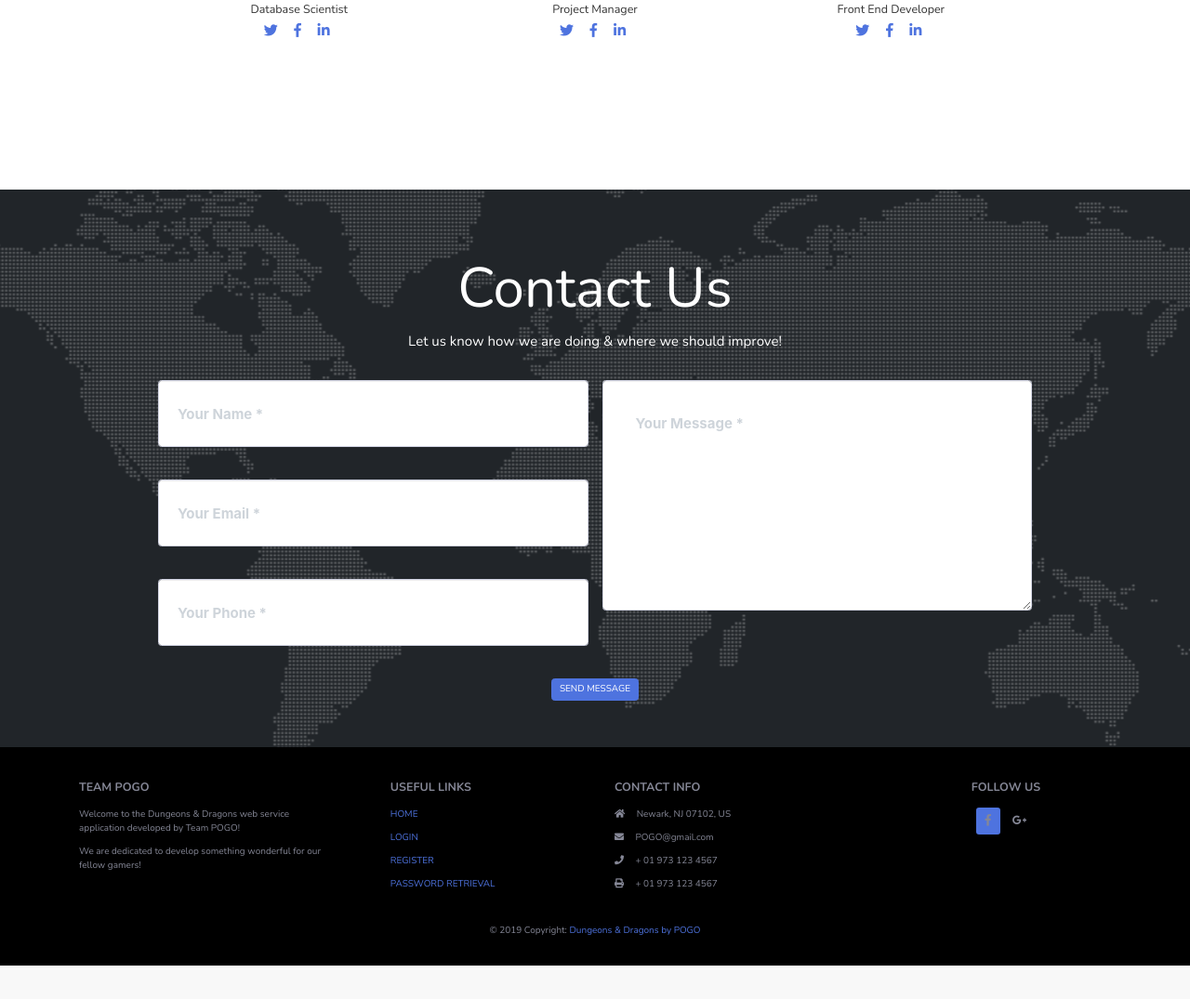
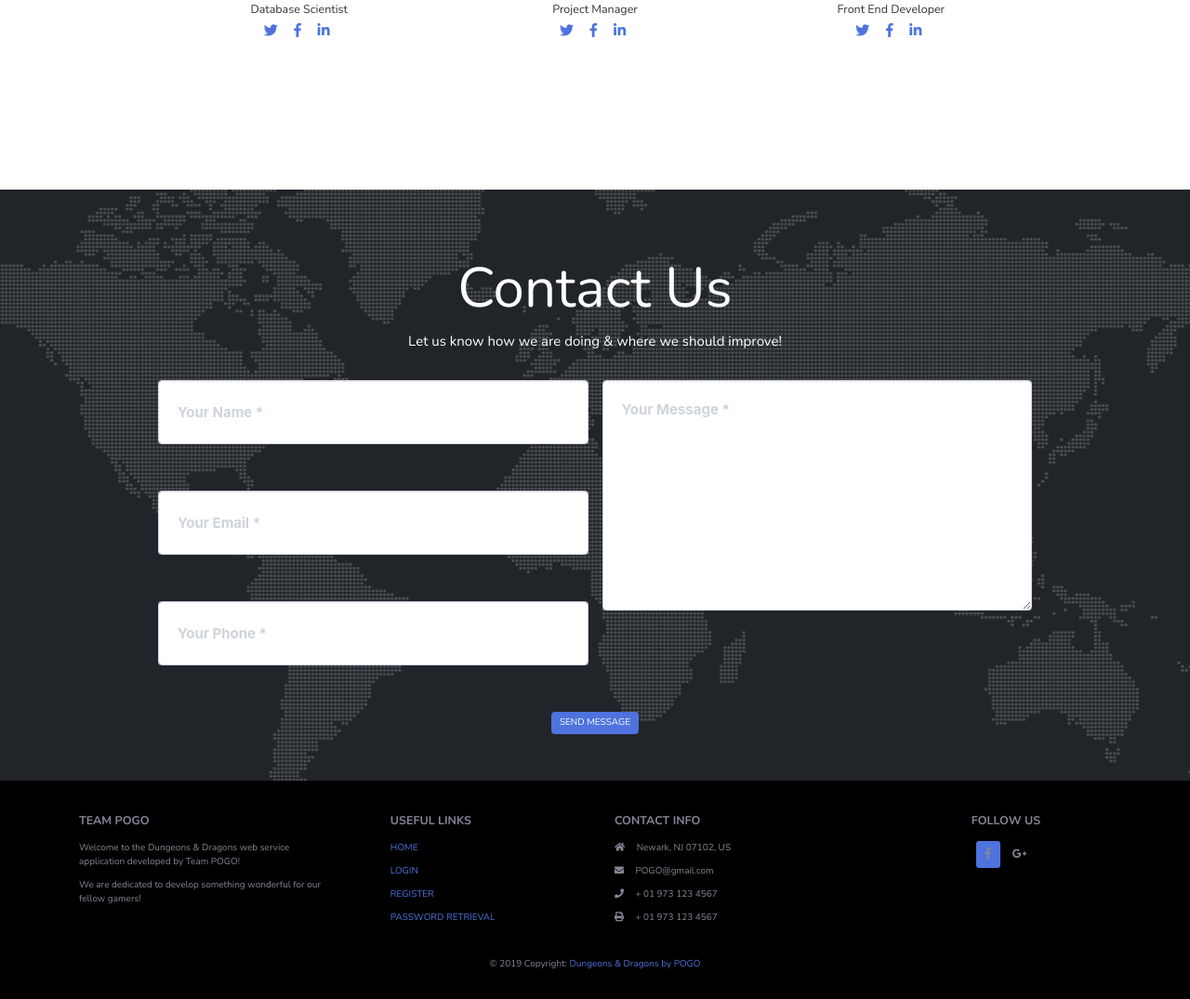
Before and after one commit to jtn7/it490_project, a PHP site: page /homepage.html in a window 1280 px wide. Shown: the part 2090-3165 px from the top of the page at 93% size. Before the commit the page ends 3129 px from the top, so only its background shows below. Run offline with PHP 8.4, Linux system fonts and the light colour scheme.

Commit message:
editing font

```diff
--- a/front/styleHomepage.css
+++ b/front/styleHomepage.css
@@ -172,17 +172,13 @@ section#contact {
   }
 
   section#contact .form-group {
-    margin-bottom: 5.0px;
+    margin-bottom: 25px;
   }
 
-  section#contact .form-group input {
+  section#contact .form-group input,
+  section#contact .form-group textarea {
     padding: 20px;
-    font-size:2rem;
-  }
-
-  section#contact .form-group textarea {
-    padding: 35px;
-    font-size:2rem;
+    font-size:1.8rem;
   }
 
   section#contact .form-group input.form-control {
```
